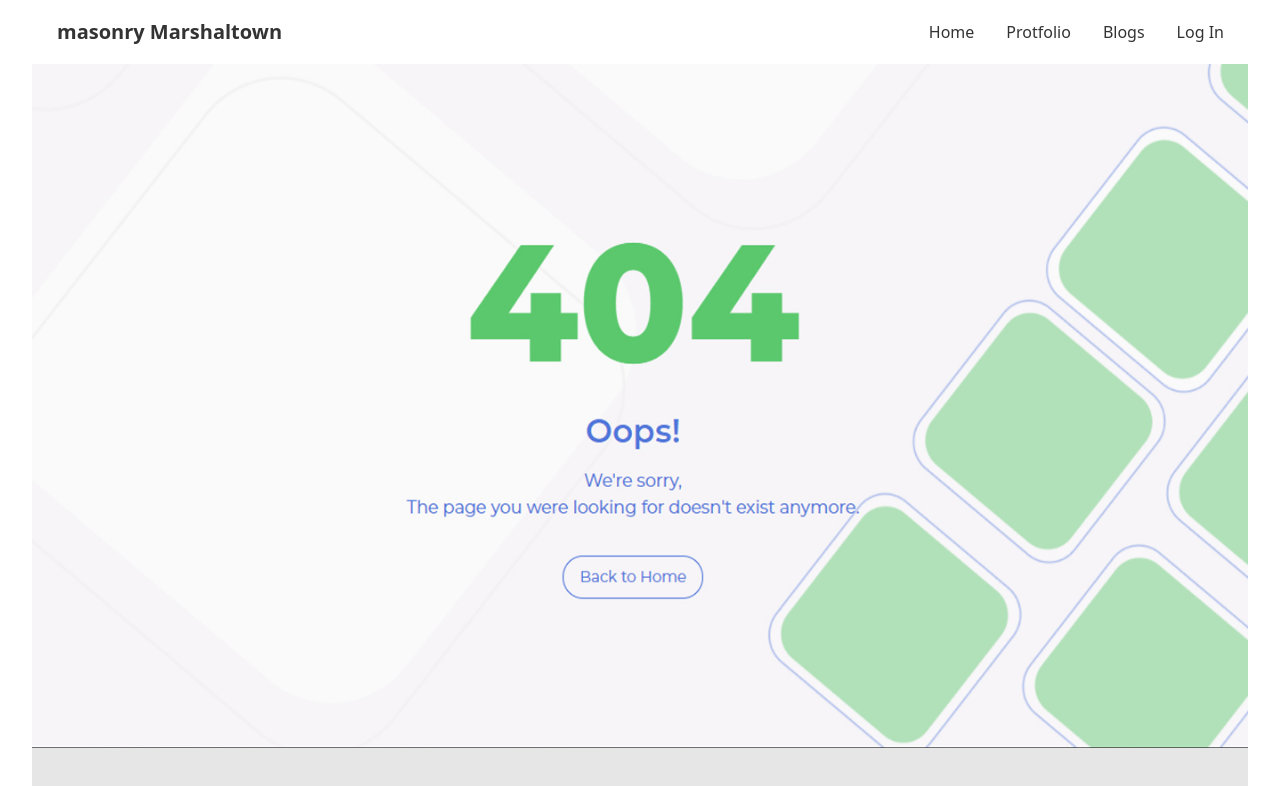
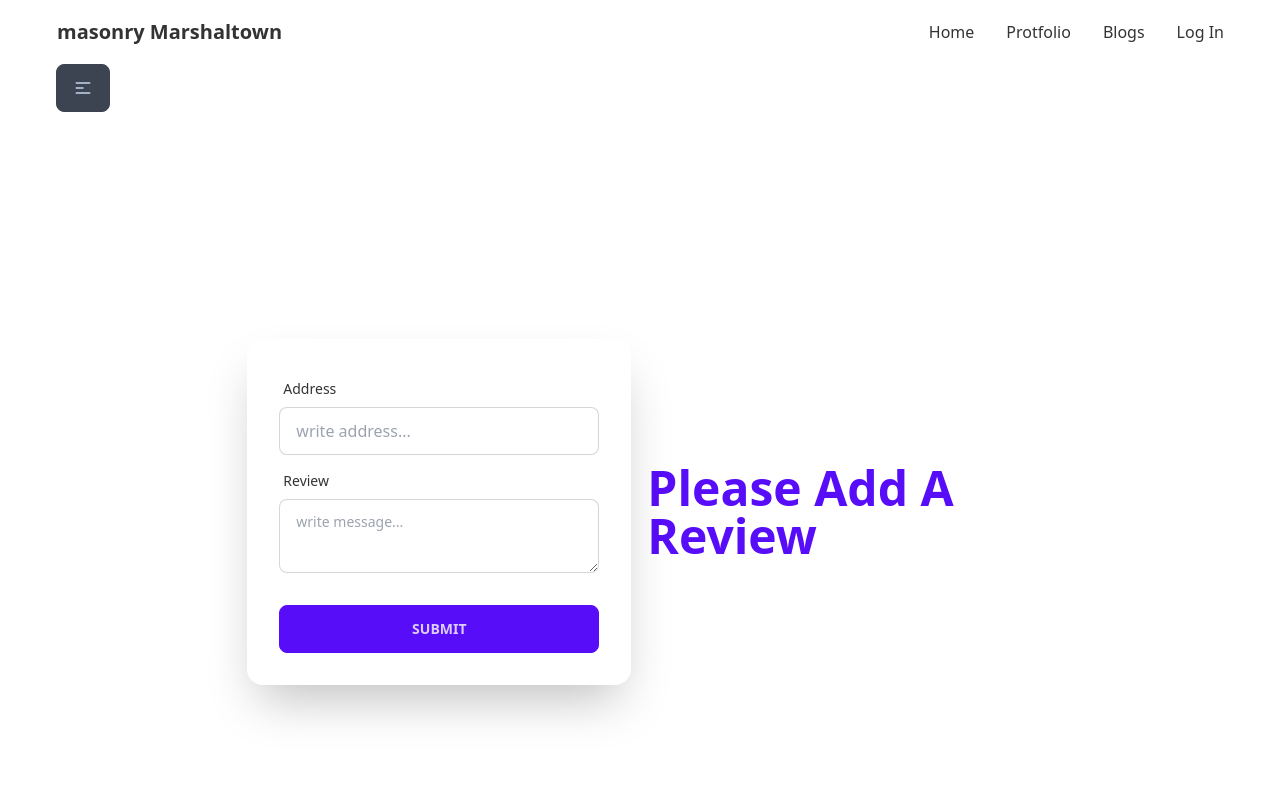
Before and after one commit to khalidumar29/masonary-manufactuerer-clinet, a React (Create React App) app: page /dashboard/review in a window 1280 px wide. Shown: the top 786 px of the page. Built offline with nearby package versions, Linux system fonts and the light colour scheme; no server answers.

Commit message:
done reveiw with react query

```diff
--- a/src/App.js
+++ b/src/App.js
@@ -14,6 +14,7 @@ import Dashboard from "./Pages/Dashboard/Dashboard";
 import MyProfile from "./Pages/Dashboard/MyProfile/MyProfile";
 import MyOrders from "./Pages/Dashboard/MyOrders/MyOrders";
 import { Toaster } from "react-hot-toast";
+import AddAReview from "./Pages/Dashboard/AddAReview/AddAReview";
 function App() {
   return (
     <div className='lg:mx-8'>
@@ -26,6 +27,7 @@ function App() {
         <Route path='/dashboard' element={<Dashboard />}>
           <Route index path='' element={<MyProfile />}></Route>
           <Route path='orders' element={<MyOrders />}></Route>
+          <Route path='review' element={<AddAReview />}></Route>
         </Route>
         <Route path='/blogs' element={<Blogs />}></Route>
         <Route
--- a/src/Components/Reviews/Reviews.js
+++ b/src/Components/Reviews/Reviews.js
@@ -1,11 +1,25 @@
 import React from "react";
+import { useQuery } from "react-query";
+import Loading from "../../Shared/Loading/Loading";
 
 const Reviews = () => {
+  const { isLoading, data } = useQuery("review", () =>
+    fetch("http://localhost:5000/review").then((res) => res.json())
+  );
+  console.log(data);
+  if (isLoading) {
+    return <Loading />;
+  }
+
   return (
     <div className='text-center  py-10'>
       <h1 className='pb-10 text-3xl'>customer reviews</h1>
       <div className='grid lg:grid-cols-3 md:grid-cols-2 grid-cols-1 gap-6'>
-        <div className='card card-compact lg:w-96 md:w-96 w-[21.5rem] bg-base-100 shadow-xl'>
+        {data.map((d) => (
+          <div
+            key={d._id}
+            className='card card-compact lg:w-96 md:w-96 w-[21.5rem] bg-base-100 shadow-xl'
+          >
             <div className='card-body shadow-xl '>
               <div className='flex items-center'>
                 <div className='avatar mt-[-75px]'>
@@ -17,63 +31,14 @@ const Reviews = () => {
                   </div>
                 </div>
                 <div className='ml-4 text-left'>
-                <h1 className='text-xl font-semibold'>Jhon Doe</h1>
-                <h1 className='py-2'>Alma, Georgia(GA), 31510</h1>
-                <p className='text-slate-800'>
-                  Lorem ipsum dolor sit amet consectetur adipisicing elit.
-                  Consequuntur atque mollitia itaque nihil debitis! Explicabo
-                  non dolor alias commodi rem!
-                </p>
+                  <h1 className='text-xl font-semibold'>{d.name}</h1>
+                  <h1 className='py-2'>{d.address}</h1>
+                  <p className='text-slate-800'>{d.message}</p>
                 </div>
               </div>
             </div>
           </div>
-        <div className='card card-compact lg:w-96 md:w-96 w-[21.5rem] bg-base-100 shadow-xl'>
-          <div className='card-body shadow-xl '>
-            <div className='flex items-center'>
-              <div className='avatar mt-[-75px]'>
-                <div className='w-20 rounded-full'>
-                  <img
-                    alt=''
-                    src='https://api.lorem.space/image/face?hash=92310'
-                  />
-                </div>
-              </div>
-              <div className='ml-4 text-left'>
-                <h1 className='text-xl font-semibold'>Jhon Doe</h1>
-                <h1 className='py-2'>Alma, Georgia(GA), 31510</h1>
-                <p className='text-slate-800'>
-                  Lorem ipsum dolor sit amet consectetur adipisicing elit.
-                  Consequuntur atque mollitia itaque nihil debitis! Explicabo
-                  non dolor alias commodi rem!
-                </p>
-              </div>
-            </div>
-          </div>
-        </div>
-        <div className='card card-compact lg:w-96 md:w-96 w-[21.5rem] bg-base-100 shadow-xl'>
-          <div className='card-body shadow-xl '>
-            <div className='flex items-center'>
-              <div className='avatar mt-[-75px]'>
-                <div className='w-20 rounded-full'>
-                  <img
-                    alt=''
-                    src='https://api.lorem.space/image/face?hash=92310'
-                  />
-                </div>
-              </div>
-              <div className='ml-4 text-left'>
-                <h1 className='text-xl font-semibold'>Jhon Doe</h1>
-                <h1 className='py-2'>Alma, Georgia(GA), 31510</h1>
-                <p className='text-slate-800'>
-                  Lorem ipsum dolor sit amet consectetur adipisicing elit.
-                  Consequuntur atque mollitia itaque nihil debitis! Explicabo
-                  non dolor alias commodi rem!
-                </p>
-              </div>
-            </div>
-          </div>
-        </div>
+        ))}
       </div>
     </div>
   );
--- /dev/null
+++ b/src/Pages/Dashboard/AddAReview/AddAReview.js
@@ -0,0 +1,66 @@
+import React from "react";
+import { useAuthState } from "react-firebase-hooks/auth";
+import auth from "../../../firebase.init";
+const AddAReview = () => {
+  const [user] = useAuthState(auth);
+  const handleSubbmit = (e) => {
+    e.preventDefault();
+    const name = user.displayName;
+    const message = e.target.message.value;
+    const address = e.target.address.value;
+    const review = { message, address, name };
+    fetch("http://localhost:5000/review", {
+      method: "POST",
+      headers: {
+        "content-type": "application/json",
+      },
+      body: JSON.stringify(review),
+    })
+      .then((res) => res.json())
+      .then((data) => console.log(data));
+  };
+  return (
+    <div class='hero min-h-screen '>
+      <div class='hero-content flex-col lg:flex-row-reverse'>
+        <div class='text-center lg:text-left'>
+          <h1 class='text-5xl font-bold capitalize text-primary'>
+            Please add a review
+          </h1>
+        </div>
+        <div class='card flex-shrink-0 w-full max-w-sm shadow-2xl bg-base-100'>
+          <form onSubmit={handleSubbmit} class='card-body'>
+            <div class='form-control'>
+              <label class='label'>
+                <span class='label-text'>Address</span>
+              </label>
+              <input
+                name='address'
+                class='input input-bordered w-full max-w-xs'
+                placeholder='write address...'
+                required
+              ></input>
+            </div>
+            <div class='form-control'>
+              <label class='label'>
+                <span class='label-text'>Review</span>
+              </label>
+              <textarea
+                name='message'
+                class='textarea textarea-bordered'
+                placeholder='write message...'
+                required
+              ></textarea>
+            </div>
+            <div class='form-control mt-6'>
+              <button type='submit' class='btn btn-primary'>
+                Submit
+              </button>
+            </div>
+          </form>
+        </div>
+      </div>
+    </div>
+  );
+};
+
+export default AddAReview;
--- a/src/Pages/Dashboard/Dashboard.js
+++ b/src/Pages/Dashboard/Dashboard.js
@@ -36,7 +36,7 @@ const Dashboard = () => {
             <Link to='orders'>My Orders</Link>{" "}
           </li>
           <li>
-            <Link to='dashboard/review'>Add A Review</Link>{" "}
+            <Link to='review'>Add A Review</Link>{" "}
           </li>
         </ul>
       </div>
--- a/src/Pages/Dashboard/MyOrders/MyOrders.js
+++ b/src/Pages/Dashboard/MyOrders/MyOrders.js
@@ -5,7 +5,6 @@ import auth from "../../../firebase.init";
 const MyOrders = () => {
   const [myOrder, setMyOrder] = useState([]);
   const [user] = useAuthState(auth);
-  const [agree, setAgree] = useState(false);
 
   useEffect(() => {
     fetch(`http://localhost:5000/order`)
@@ -41,7 +40,7 @@ const MyOrders = () => {
             <tr key={order._id}>
               <th>{index + 1}</th>
               <td>{order.productName}</td>
-              <td>dhaka,rajbari</td>
+              <td>{order.adress}</td>
               <td>{order.orderPrice}</td>
               <td>{order.orderQuantity}</td>
               <td>
@@ -70,12 +69,7 @@ const MyOrders = () => {
             ✕
           </label>
           <h3 class='text-2xl font-bold'>Are You Sure</h3>
-          <button
-            onClick={() => setAgree(true)}
-            className='btn btn-error btn-outline'
-          >
-            ok
-          </button>
+          <button className='btn btn-error btn-outline'>ok</button>
         </div>
       </div>
     </div>
--- a/src/index.js
+++ b/src/index.js
@@ -4,14 +4,17 @@ import "./index.css";
 import App from "./App";
 import reportWebVitals from "./reportWebVitals";
 import { BrowserRouter } from "react-router-dom";
-
+import { QueryClient, QueryClientProvider } from "react-query";
+const queryClient = new QueryClient();
 const root = ReactDOM.createRoot(document.getElementById("root"));
 root.render(
-  <React.StrictMode>
-    <BrowserRouter>
-      <App />
-    </BrowserRouter>
-  </React.StrictMode>
+  <QueryClientProvider client={queryClient}>
+    <React.StrictMode>
+      <BrowserRouter>
+        <App />
+      </BrowserRouter>
+    </React.StrictMode>
+  </QueryClientProvider>
 );
 
 // If you want to start measuring performance in your app, pass a function
```
Lines whose indentation alone changed are shown as unchanged.
